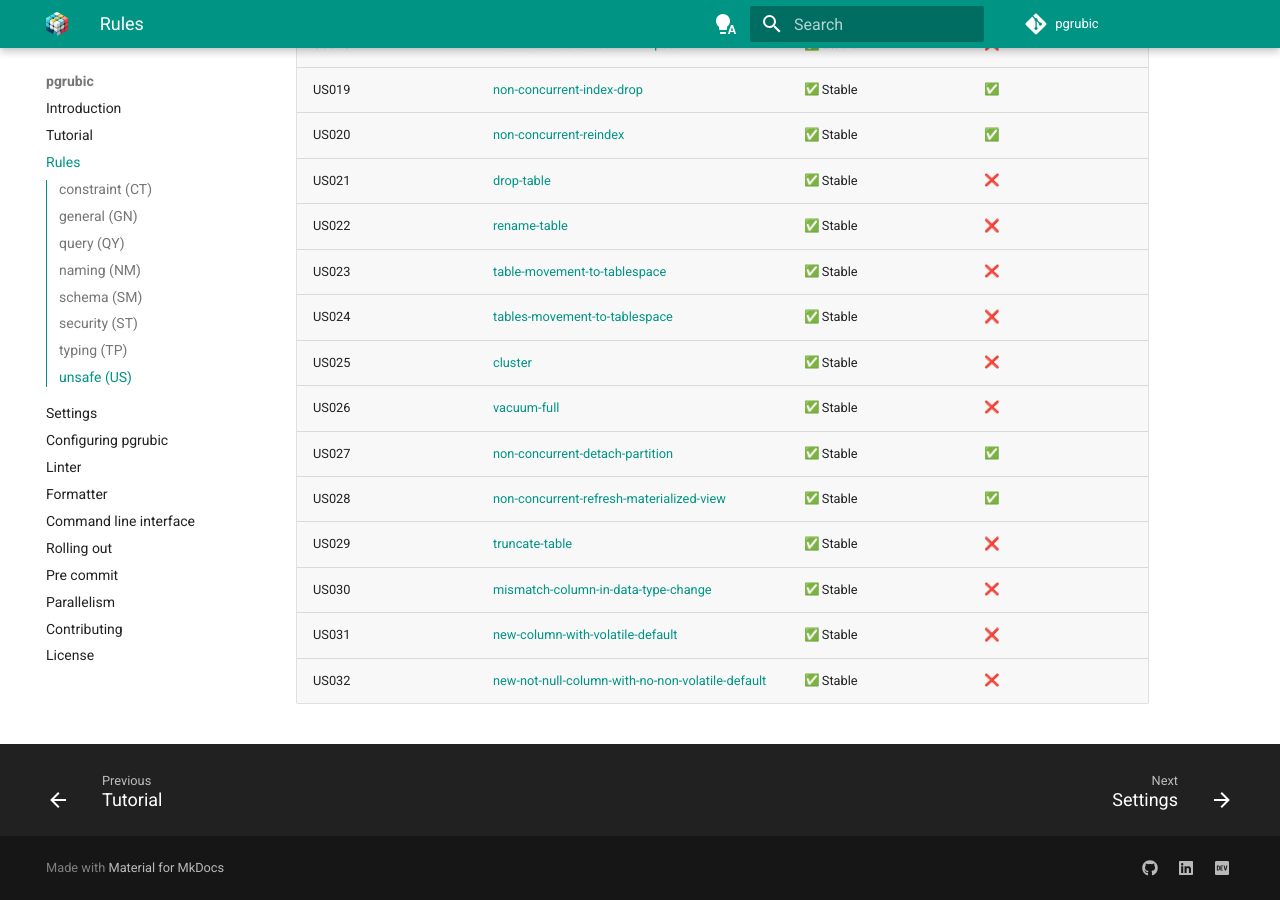
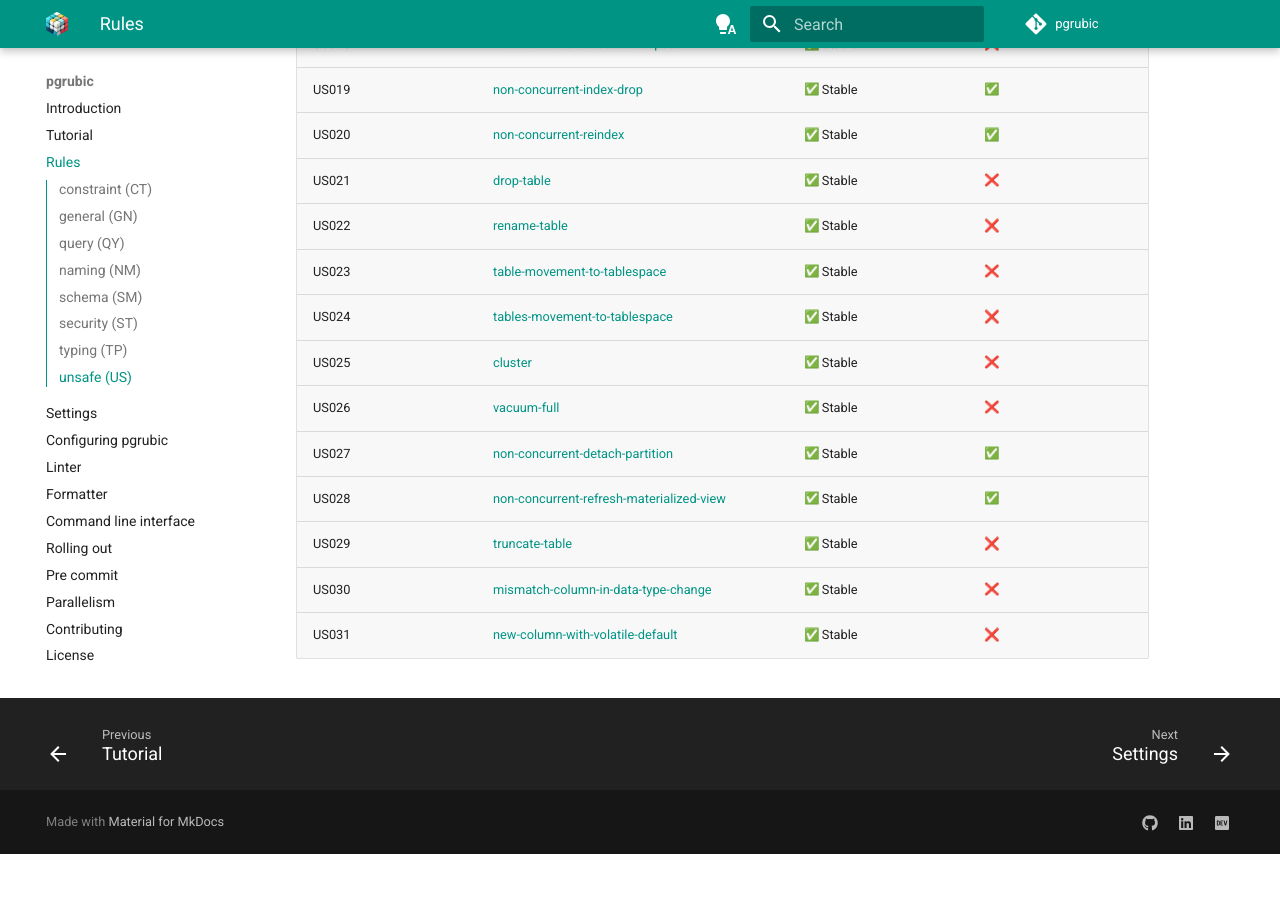
Before and after one commit to bolajiwahab/pgrubic, an MkDocs documentation site: the page built from docs/docs/rules.md, in a window 1280 px wide and 900 px high, scrolled down 6257 px. Built offline with MkDocs 1.6.1 and Material for MkDocs 9.7.7, drawn with Linux system fonts in a browser that asks for light colours; emoji names are drawn with the system emoji font; comment, search, counter and statistics services are not loaded; after the commit the page ends 7111 px from its top, so only the background shows below that; some of the changed lines change nothing that is shown.

Commit message:
feat: fix doc

```diff
--- a/docs/docs/rules.md
+++ b/docs/docs/rules.md
@@ -1,6 +1,6 @@
 # Rules
 
-There are **115** rules, all enabled by default except deprecated
+There are **114** rules, all enabled by default except deprecated
 ones, which are not part of the active rule set.
 
 Rules are divided into 8 categories:
@@ -167,4 +167,3 @@
 | US029 | [truncate-table](rules/unsafe/truncate-table.md) | :white_check_mark: Stable | :x: |
 | US030 | [mismatch-column-in-data-type-change](rules/unsafe/mismatch-column-in-data-type-change.md) | :white_check_mark: Stable | :x: |
 | US031 | [new-column-with-volatile-default](rules/unsafe/new-column-with-volatile-default.md) | :white_check_mark: Stable | :x: |
-| US032 | [new-not-null-column-with-no-non-volatile-default](rules/unsafe/new-not-null-column-with-no-non-volatile-default.md) | :white_check_mark: Stable | :x: |
```
